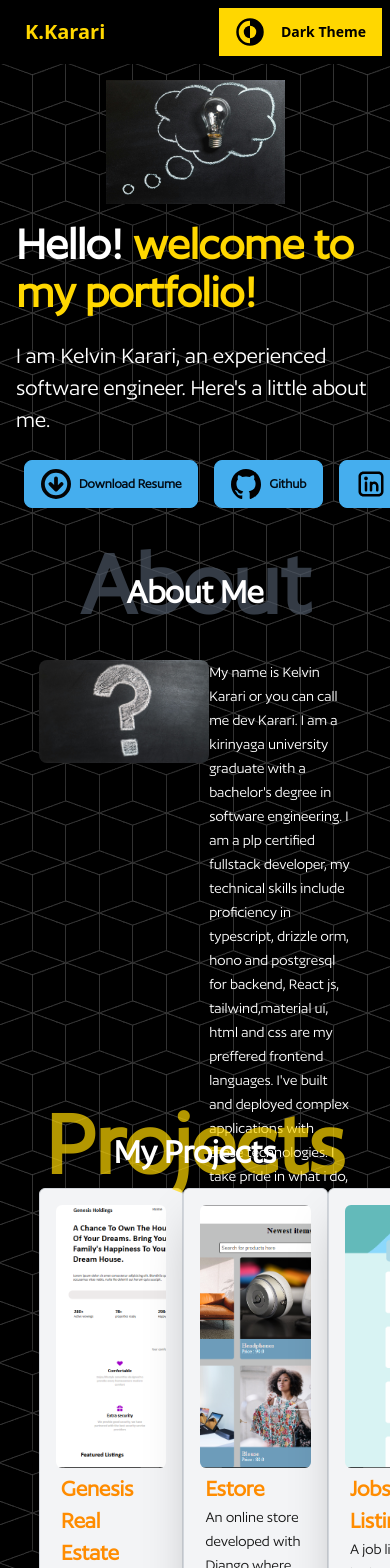
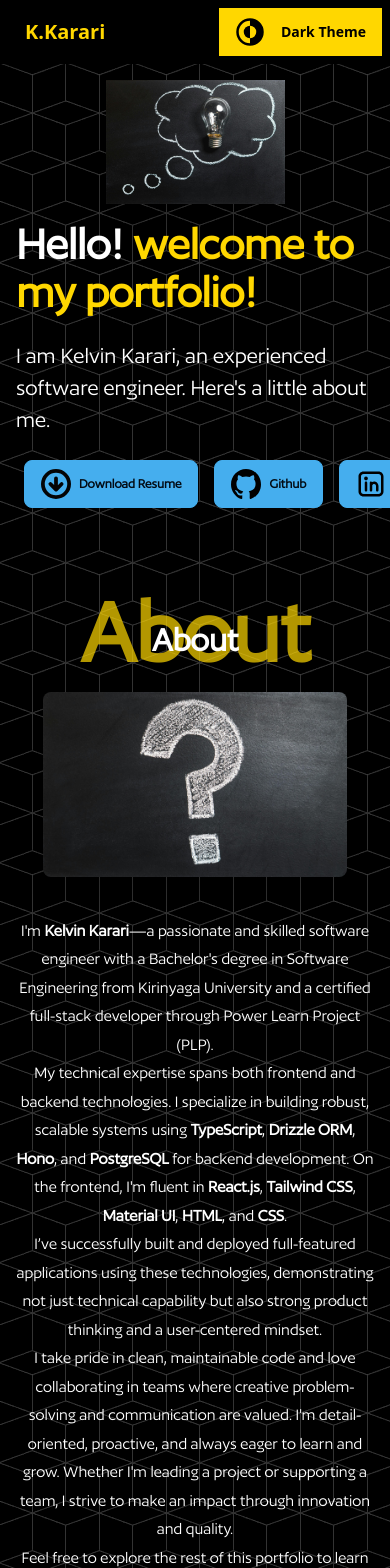
Before and after one commit to p-karari/portfolio_project, a React (Vite) app: page /about in a window 390 px wide. Shown: the top 1568 px of the page. Built offline with nearby package versions, Linux system fonts and the light colour scheme.

Commit message:
Added responsiveness

```diff
--- a/src/components/About.tsx
+++ b/src/components/About.tsx
@@ -1,27 +1,45 @@
-import curious from '../images/curious.jpg'
-import { Tilt } from 'react-tilt'
+import curious from '../images/curious.jpg';
+import { Tilt } from 'react-tilt';
+
 function About() {
   return (
-    <>
-    <div className="h-[35rem] hero flex flex-col">
+    <div className="min-h-screen px-4 py-12 flex flex-col items-center bg-transparent">
+      <div className="relative mx-auto text-4xl font-bold w-[90%] md:w-[70%] lg:w-[50%] flex items-center justify-center my-[2rem]">
+        <span className="absolute text-[6rem] opacity-70 font-general text-gold">About</span>
+        <p className="relative z-10 mt-[1rem] text-white font-general">About</p>
+      </div>
 
-      <div className="relative mx-auto text-4xl font-bold w-[50%] my-[2rem] flex items-center justify-center">
-          <span className="absolute text-[6rem] text-gray-600 opacity-70 font-general text-gold">About</span>
-          <p className="relative z-10 mt-[1rem] font-general text-white">About Me</p>
-      </div>
-       <div className="flex flex-row mx-auto w-[80%]">
-          <div className="w-[30rem] h-[15rem] mx-auto my-[1rem]"> <Tilt options={{ max: 25, scale: 1.05 }}> <img className='rounded-lg shadow-2xl' src={curious} alt="curious icon.jpg" /> </Tilt></div>
-          <div className="w-[25rem] h-[22rem] mx-auto my-[1rem] text-1.3xl text-white font-general">
-            My name is Kelvin Karari or you can call me dev Karari. I am a kirinyaga university graduate with a bachelor's degree in software engineering.
-            I am a plp certified fullstack developer, my technical skills include proficiency in typescript, drizzle orm, hono and postgresql for backend, React js, tailwind,material ui, html and css are my preffered frontend languages.
-            I've built and deployed complex applications with these technologies. I take pride in what i do, i am a team player and thrive in collaborative environments. I pay attention to details in any solution i'm working on and find creative ways to solve problems.
-            More information about me is on this website
-          </div>
+      <div className="flex flex-col lg:flex-row items-center justify-center gap-10 w-full max-w-6xl">
+        <div className="w-[85%] sm:w-[65%] md:w-[45%] lg:w-[36rem]">
+          <Tilt options={{ max: 25, scale: 1.05 }}>
+            <img
+              className="rounded-lg shadow-2xl w-full h-auto object-contain"
+              src={curious}
+              alt="Curious Icon"
+            />
+          </Tilt>
+        </div>
+
+        <div className="text-white font-general text-[4.5vw] sm:text-base md:text-lg leading-relaxed max-w-2xl text-center lg:text-left">
+          <p>
+            I'm <strong>Kelvin Karari</strong>—a passionate and skilled software engineer with a Bachelor's degree in Software Engineering from Kirinyaga University and a certified full-stack developer through Power Learn Project (PLP).
+          </p>
+          <p>
+            My technical expertise spans both frontend and backend technologies. I specialize in building robust, scalable systems using <strong>TypeScript</strong>, <strong>Drizzle ORM</strong>, <strong>Hono</strong>, and <strong>PostgreSQL</strong> for backend development. On the frontend, I'm fluent in <strong>React.js</strong>, <strong>Tailwind CSS</strong>, <strong>Material UI</strong>, <strong>HTML</strong>, and <strong>CSS</strong>.
+          </p>
+          <p>
+            I’ve successfully built and deployed full-featured applications using these technologies, demonstrating not just technical capability but also strong product thinking and a user-centered mindset.
+          </p>
+          <p>
+            I take pride in clean, maintainable code and love collaborating in teams where creative problem-solving and communication are valued. I'm detail-oriented, proactive, and always eager to learn and grow. Whether I'm leading a project or supporting a team, I strive to make an impact through innovation and quality.
+          </p>
+          <p>
+            Feel free to explore the rest of this portfolio to learn more about my work, projects, and passion for technology.
+          </p>
+        </div>
       </div>
     </div>
-
-    </>
-    )
+  );
 }
 
-export default About
+export default About;
```
